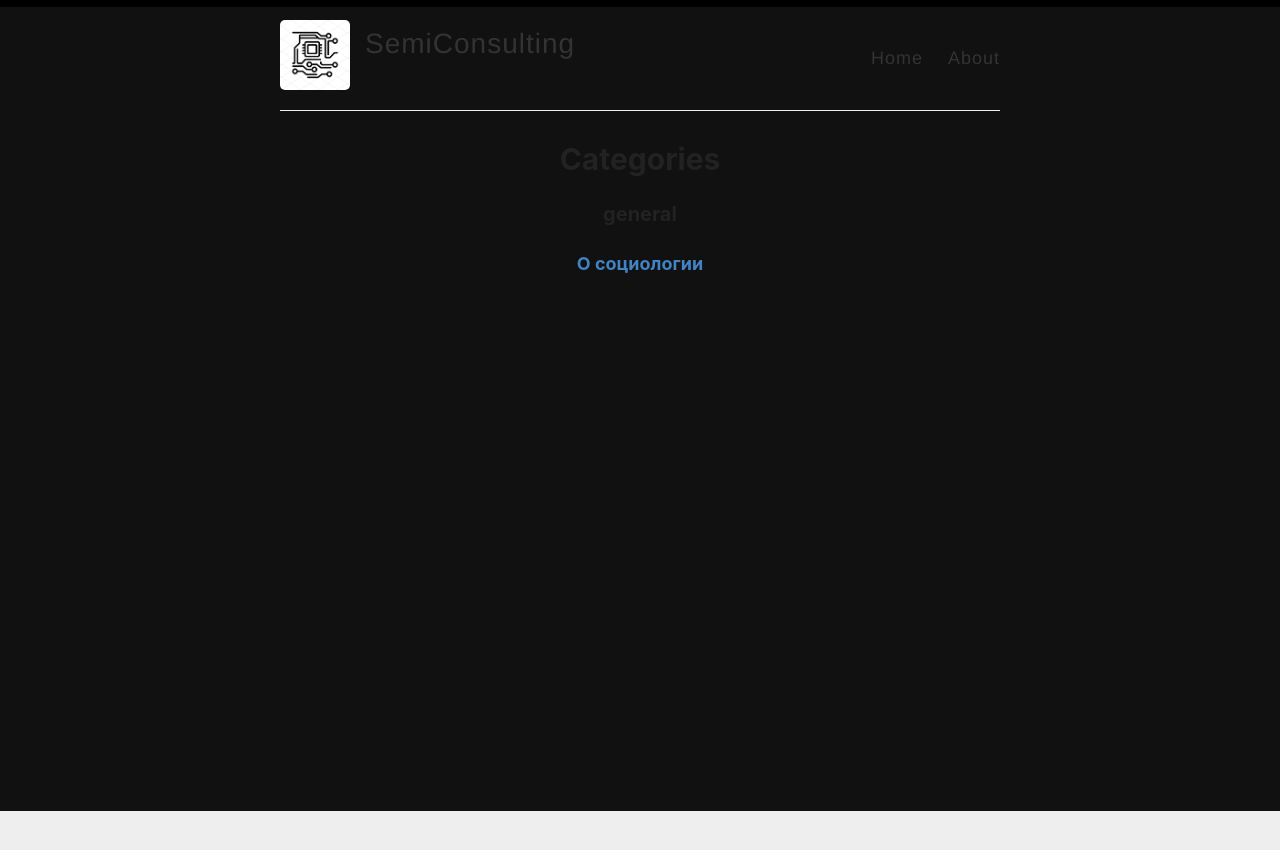
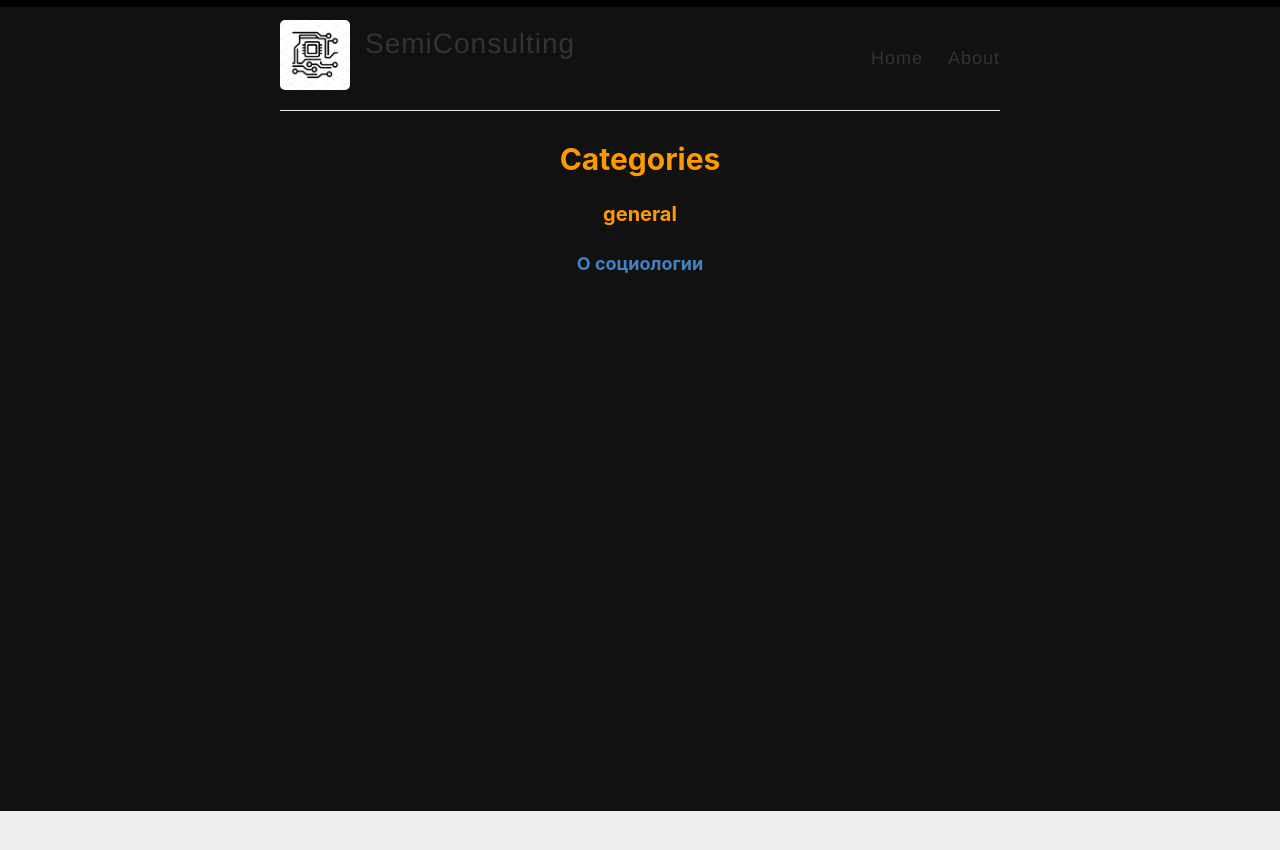
Before and after one commit to shuffle-true/shuffle-true.github.io, a Jekyll site: the page built from _pages/categories.md, in a window 1280 px wide. Shown: the top 850 px of the page. Built offline with Jekyll 4.4.1, drawn with Linux system fonts in a browser that asks for light colours.

Commit message:
automated changies commit

```diff
--- a/assets/style.scss
+++ b/assets/style.scss
@@ -39,7 +39,7 @@ body {
 
 h1, h2, h3, h4, h5, h6 {
   font-family: -system-ui, -apple-system, BlinkMacSystemFont, "Segoe UI", Roboto, Helvetica, Arial, sans-serif, "Apple Color Emoji", "Segoe UI Emoji", "Segoe UI Symbol";
-  color: $darkerGray;
+  color: #FF9900;
   font-weight: bold;
 
   line-height: 1.7;
```
Also changed, not shown: 1 other file.
